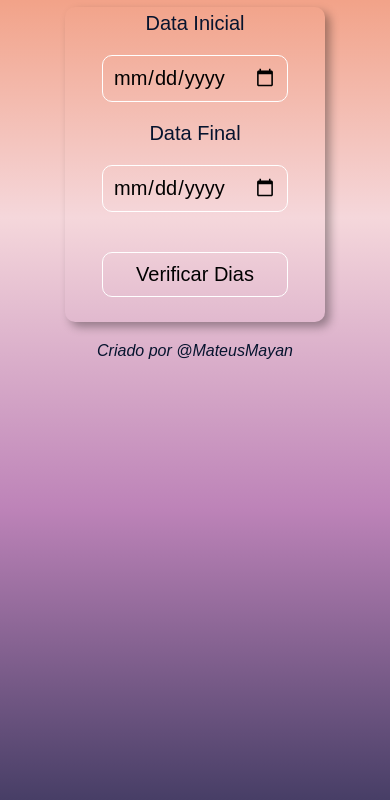
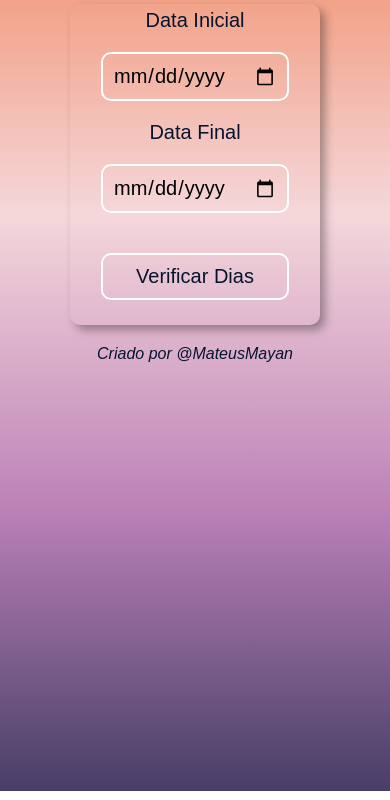
Before and after one commit to MateusMayan/contador_dias, a plain HTML site: page index.html in a window 390 px wide. Shown: the part 73-873 px from the top of the page. Drawn offline with Linux system fonts and the light colour scheme.

Commit message:
borda ampliada para celular para melhorar visibilidade do input

```diff
--- a/style.css
+++ b/style.css
@@ -1,3 +1,9 @@
+* {
+    margin: 0;
+    padding: 0;
+    box-sizing: border-box;
+}
+
 body{
     font: normal 15pt arial;
     background: linear-gradient( to top,  #473E66, #BD83B8, #F5D7DB, #F1916D);
@@ -45,6 +51,7 @@ input {
 
 input[type=button] {
     cursor: pointer;
+    color: #06142E;
 }
 
 label {
@@ -69,4 +76,9 @@ footer {
     body {
         font: normal 12pt arial;
     }
+
+    input {
+        border: 2px solid white;
+        height: auto;
+    }
 }
```
